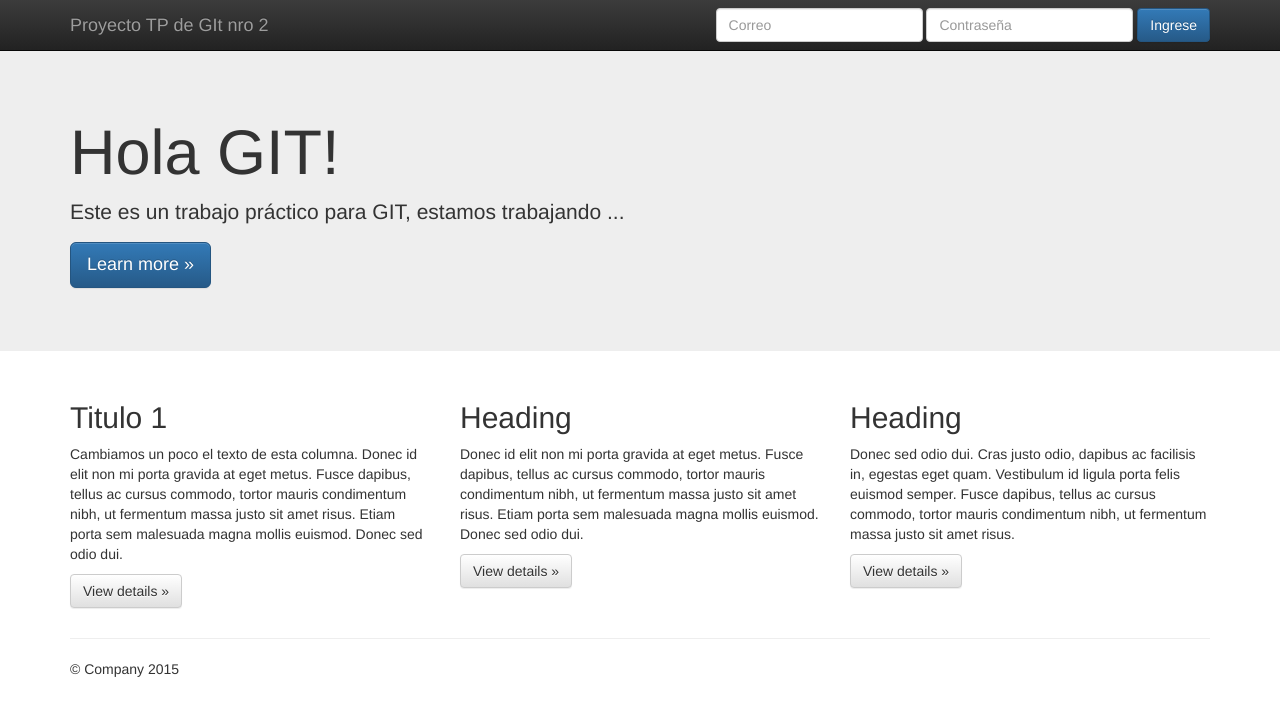
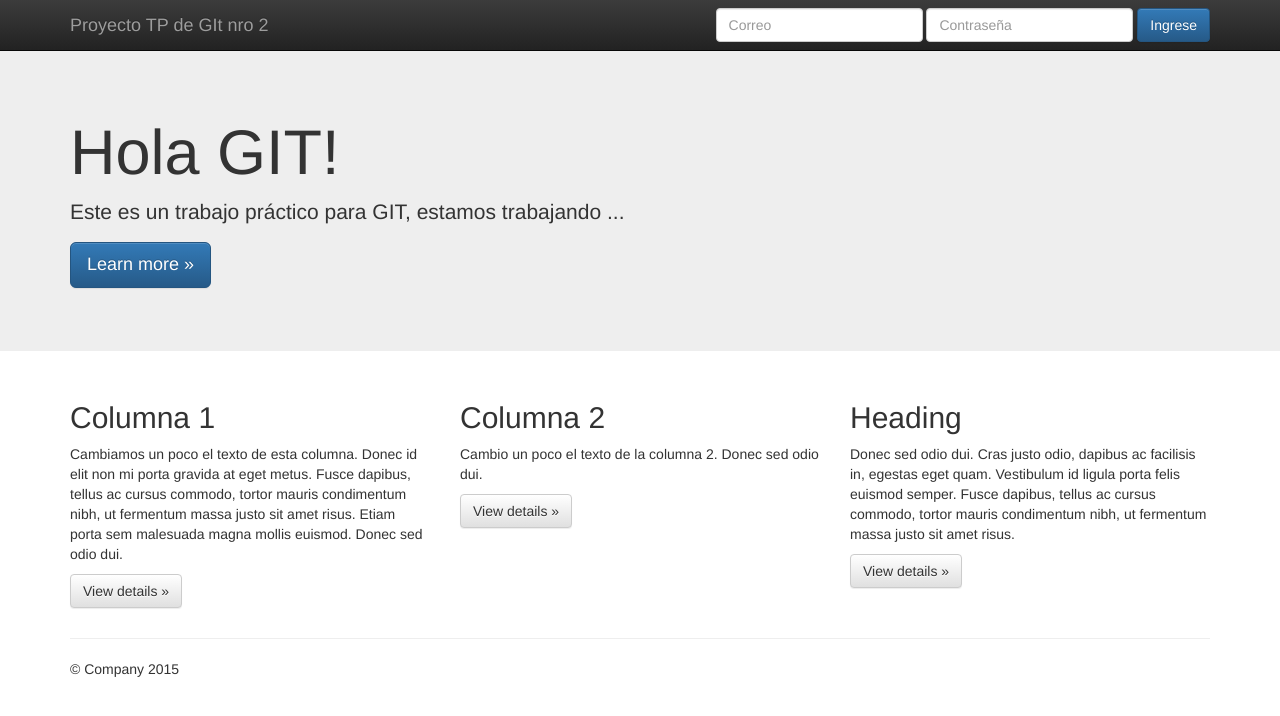
Before and after one commit to PabloBrion/Trabajo2_pablo_brion, a plain HTML site: page index.html in a window 1280 px wide. Drawn offline with nearby package versions, Linux system fonts and the light colour scheme.

Commit message:
Feature2 x2: Cambio la segunda columna

```diff
--- a/index.html
+++ b/index.html
@@ -65,13 +65,13 @@
       <!-- Example row of columns -->
       <div class="row">
         <div class="col-md-4">
-          <h2>Titulo 1</h2>
+          <h2>Columna 1</h2>
           <p>Cambiamos un poco el texto de esta columna.  Donec id elit non mi porta gravida at eget metus. Fusce dapibus, tellus ac cursus commodo, tortor mauris condimentum nibh, ut fermentum massa justo sit amet risus. Etiam porta sem malesuada magna mollis euismod. Donec sed odio dui. </p>
           <p><a class="btn btn-default" href="#" role="button">View details &raquo;</a></p>
         </div>
         <div class="col-md-4">
-          <h2>Heading</h2>
-          <p>Donec id elit non mi porta gravida at eget metus. Fusce dapibus, tellus ac cursus commodo, tortor mauris condimentum nibh, ut fermentum massa justo sit amet risus. Etiam porta sem malesuada magna mollis euismod. Donec sed odio dui. </p>
+          <h2>Columna 2</h2>
+          <p>Cambio un poco el texto de la columna 2.  Donec sed odio dui. </p>
           <p><a class="btn btn-default" href="#" role="button">View details &raquo;</a></p>
        </div>
         <div class="col-md-4">
```
